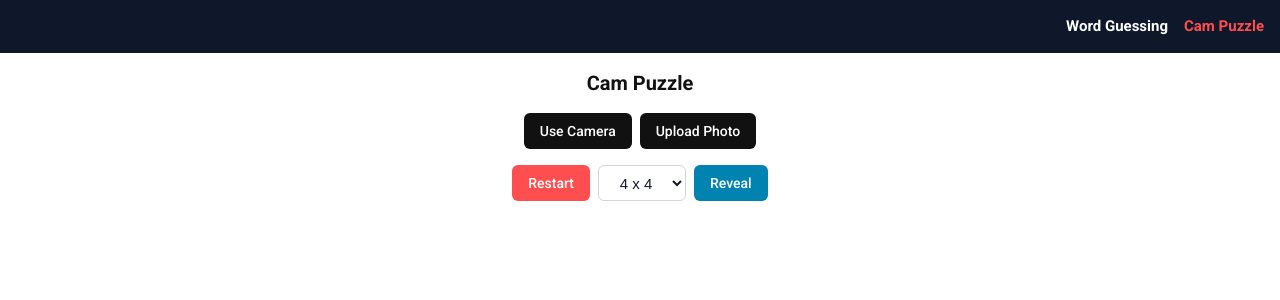
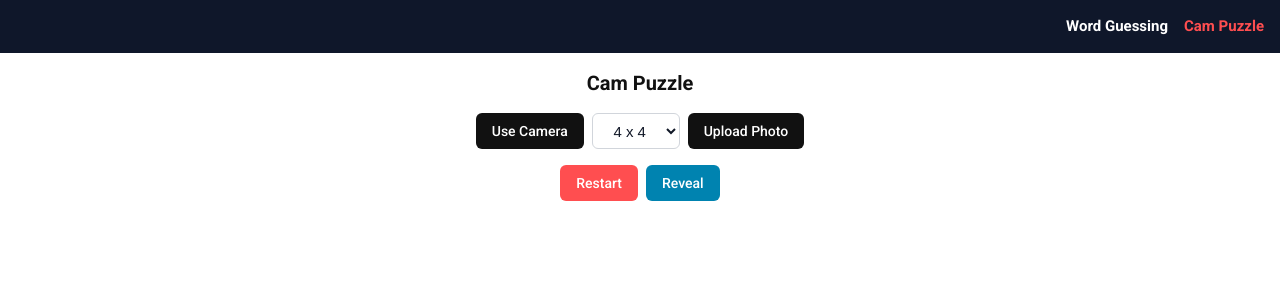
Before and after one commit to j0sephmerheb/bored-games, an Angular app: page /cam-puzzle in a window 1280 px wide. Shown: the top 300 px of the page. Built offline with nearby package versions, Linux system fonts and the light colour scheme.

Commit message:
20240524 - cleanup puzzle

```diff
--- a/src/app/app.config.ts
+++ b/src/app/app.config.ts
@@ -1,6 +1,5 @@
 import { ApplicationConfig } from '@angular/core';
 import { provideRouter } from '@angular/router';
-
 import { routes } from './app.routes';
 import { provideHttpClient } from '@angular/common/http';
 
--- a/src/app/games/cam-puzzle/cam-puzzle.component.html
+++ b/src/app/games/cam-puzzle/cam-puzzle.component.html
@@ -5,11 +5,6 @@
 
     <div class="btns-holder mb-4">
         <button class="btn" id="startCamera">Use Camera</button>
-        <button class="btn" id="uploadPhoto">Upload Photo</button>
-    </div>
-
-    <div class="flex justify-center items-center gap-2 mb-4">
-        <button class="btn red" id="restart">Restart</button>
         <select class="select" id="puzzleSize">
             <option value="4">4 x 4</option>
             <option value="6">6 x 6</option>
@@ -17,8 +12,13 @@
             <option value="10">10 x 10</option>
             <option value="12">12 x 12</option>
         </select>
-        <button class="btn blue" id="reveal">Reveal</button>
+        <button class="btn" id="uploadPhoto">Upload Photo</button>
     </div>
+
+        <div class="flex justify-center items-center gap-2 mb-4">
+            <button class="btn red" id="restart">Restart</button>
+            <button class="btn blue" id="reveal">Reveal</button>
+        </div>
 
     <!-- Puzzle Area -->
     <div #gameArea id="gameArea" class="game-area"></div>
--- a/src/app/games/cam-puzzle/cam-puzzle.component.scss
+++ b/src/app/games/cam-puzzle/cam-puzzle.component.scss
@@ -27,23 +27,3 @@ h1 {
       cursor: not-allowed;
   }
 }
-
-.btn {
-  @apply px-4 py-2 border-0 block text-sm font-medium text-white rounded-md;
-  background: #111;
-  cursor: pointer;
-
-  &.red {
-      background: #ff4e50;
-  }
-  &.green {
-      background: #4db8a3;
-  }
-  &.blue {
-      background: #0083b0;
-  }
-  &:disabled{
-      opacity: 0.5;
-      cursor: not-allowed;
-  }
-}
--- a/src/app/games/cam-puzzle/cam-puzzle.component.ts
+++ b/src/app/games/cam-puzzle/cam-puzzle.component.ts
@@ -17,11 +17,18 @@ export class CamPuzzleComponent implements AfterViewInit {
   originalImageWidth!: number;
   originalImageHeight!: number;
   firstSelectedPiece: any = null;
+  gameStarted: boolean = false;
 
+  /**
+   * ngAfterViewInit
+   */
   ngAfterViewInit() {
     this.initializeGameSettings();
   }
 
+  /**
+   * initializeGameSettings
+   */
   initializeGameSettings() {
     const puzzleSizeSelect = document.getElementById(
       'puzzleSize'
@@ -53,6 +60,10 @@ export class CamPuzzleComponent implements AfterViewInit {
     revealButton?.addEventListener('click', () => this.revealOriginal());
   }
 
+  /**
+   * handleFileUpload
+   * @param event
+   */
   handleFileUpload(event: any) {
     const file = event.target.files[0];
     if (file) {
@@ -69,6 +80,9 @@ export class CamPuzzleComponent implements AfterViewInit {
     }
   }
 
+  /**
+   * startCamera
+   */
   startCamera() {
     if (navigator.mediaDevices && navigator.mediaDevices.getUserMedia) {
       navigator.mediaDevices
@@ -82,12 +96,16 @@ export class CamPuzzleComponent implements AfterViewInit {
             stream.getTracks().forEach((track) => track.stop());
           });
         })
-        .catch((err) => alert('Camera access denied or not available.'));
+        .catch(() => alert('Camera access denied or not available.'));
     } else {
       alert('Camera access not supported on this device.');
     }
   }
 
+  /**
+   * captureImageFromVideo
+   * @param video
+   */
   captureImageFromVideo(video: HTMLVideoElement) {
     const canvas = document.createElement('canvas');
     canvas.width = video.videoWidth;
@@ -116,7 +134,10 @@ export class CamPuzzleComponent implements AfterViewInit {
     }
   }
 
-
+/**
+ * createPuzzle
+ * @param image
+ */
   createPuzzle(image: HTMLImageElement) {
     const gameArea = this.gameAreaRef.nativeElement;
     gameArea.innerHTML = '';
@@ -163,8 +184,12 @@ export class CamPuzzleComponent implements AfterViewInit {
       }
     }
     this.shufflePuzzle();
+    this.gameStarted = true;
   }
 
+  /**
+   * shufflePuzzle
+   */
   shufflePuzzle() {
     const positions = this.puzzlePieces.map((piece) => ({
       x: piece.style.left,
@@ -177,6 +202,10 @@ export class CamPuzzleComponent implements AfterViewInit {
     });
   }
 
+  /**
+   * onPieceClick
+   * @param event
+   */
   onPieceClick(event: MouseEvent) {
     const clickedPiece = event.target as HTMLElement;
 
@@ -199,6 +228,11 @@ export class CamPuzzleComponent implements AfterViewInit {
     }
   }
 
+  /**
+   * swapPieces
+   * @param piece1
+   * @param piece2
+   */
   swapPieces(piece1: HTMLElement, piece2: HTMLElement) {
     const tempLeft = piece1.style.left;
     const tempTop = piece1.style.top;
@@ -208,6 +242,10 @@ export class CamPuzzleComponent implements AfterViewInit {
     piece2.style.top = tempTop;
   }
 
+  /**
+   * isPuzzleSolved
+   * @returns
+   */
   isPuzzleSolved() {
     return this.puzzlePieces.every((piece) => {
       const correctLeft =
@@ -221,6 +259,9 @@ export class CamPuzzleComponent implements AfterViewInit {
     });
   }
 
+  /**
+   * revealOriginal
+   */
   revealOriginal() {
     const gameArea = this.gameAreaRef.nativeElement;
     this.img.style.position = 'absolute';
--- a/src/app/games/word-guessing/word-guessing.component.scss
+++ b/src/app/games/word-guessing/word-guessing.component.scss
@@ -45,24 +45,3 @@ h1 {
     gap: 8px;
     margin-top: 16px;
 }
-
-
-.btn {
-    @apply px-4 py-2 border-0 block text-sm font-medium text-white rounded-md;
-    background: #111;
-    cursor: pointer;
-
-    &.red {
-        background: #ff4e50;
-    }
-    &.green {
-        background: #4db8a3;
-    }
-    &.blue {
-        background: #0083b0;
-    }
-    &:disabled{
-        opacity: 0.5;
-        cursor: not-allowed;
-    }
-}
--- a/src/app/pages/home/home.component.html
+++ b/src/app/pages/home/home.component.html
@@ -1 +1,3 @@
-<strong>HOME</strong>
+<div class="p-4 text-center">
+    <strong>Coming Soon</strong>
+</div>
--- a/src/styles.scss
+++ b/src/styles.scss
@@ -21,6 +21,30 @@ body {
     box-sizing: border-box;
 }
 
+/* BTNS */
+.btn {
+    @apply px-4 py-2 border-0 block text-sm font-medium text-white rounded-md;
+    background: #111;
+    cursor: pointer;
+
+    &.red {
+        background: #ff4e50;
+    }
+    &.green {
+        background: #4db8a3;
+    }
+    &.blue {
+        background: #0083b0;
+    }
+    &:disabled{
+        opacity: 0.5;
+        cursor: not-allowed;
+    }
+}
+/* BTNS - END */
+
+
+
 /* PUZZLE */
 .game-area {
     position: relative;
```
Also changed, not shown: 1 other file (tests, documents, lock files or other folders).
